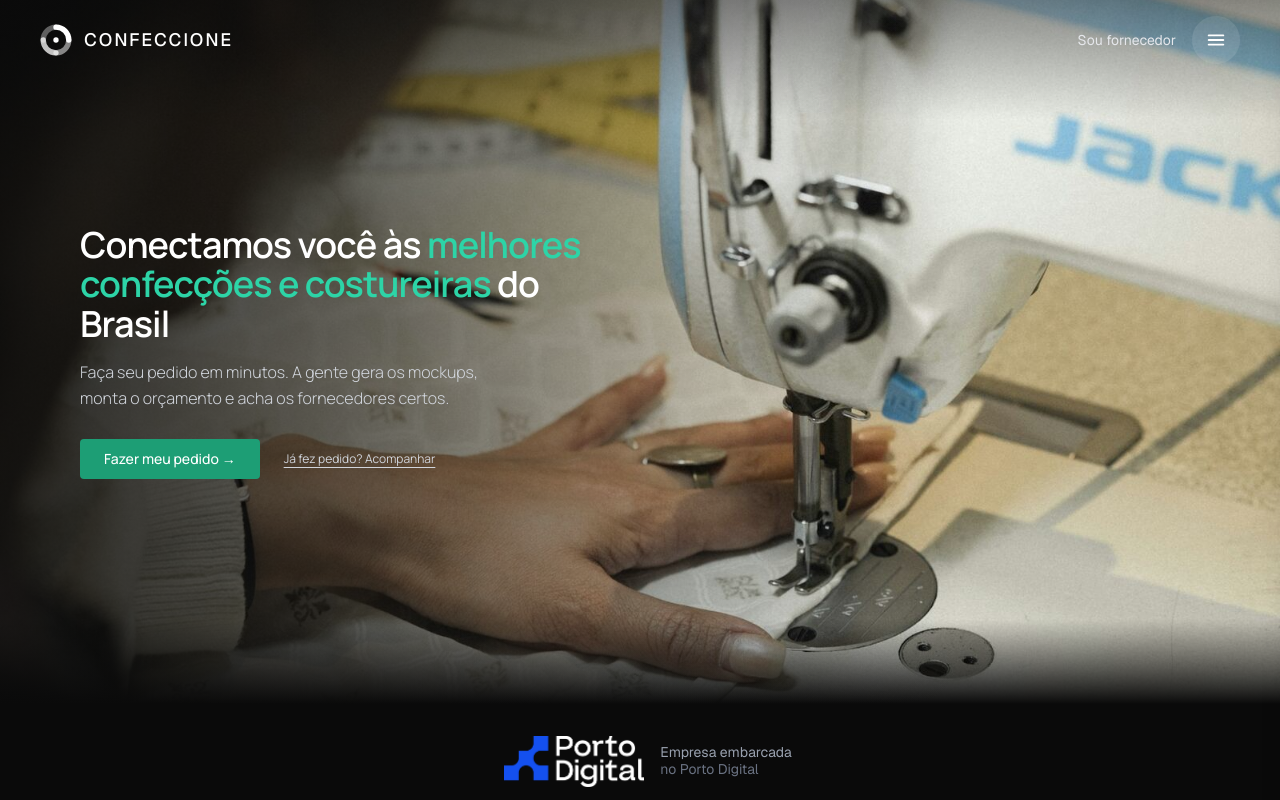
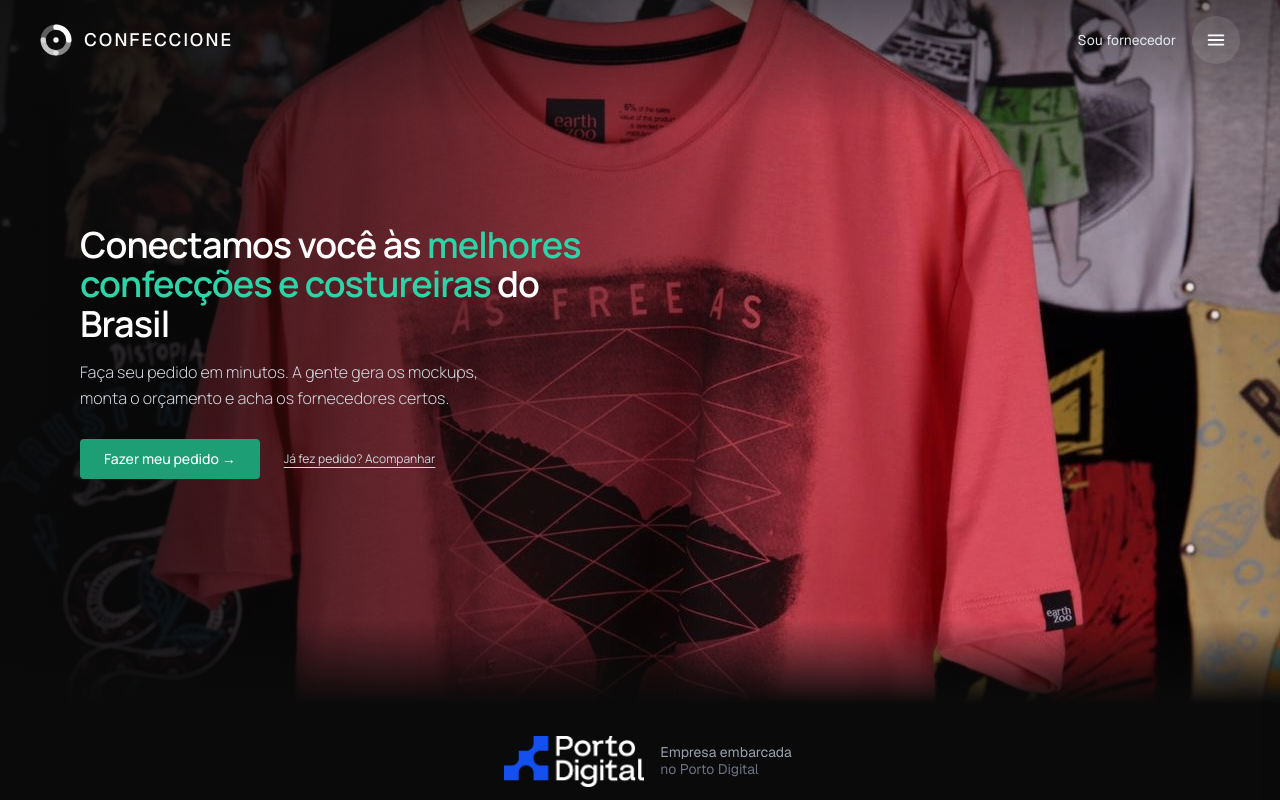
Before and after one commit to nandopons/confeccione, a Next.js app: page / in a window 1280 px wide. Shown: the top 800 px of the page. Built offline with nearby package versions, Linux system fonts and the light colour scheme; no server answers.

Commit message:
style(home): recupera a foto da camiseta estampada (hero-estampa) no banner (#118)

```diff
--- a/app/page.tsx
+++ b/app/page.tsx
@@ -15,13 +15,13 @@ export default function Home() {
         {/* Foto em tela cheia (desktop e mobile) */}
         <div className="absolute inset-0 z-0">
           <Image
-            src="/hero/hero-costura.jpg"
-            alt="Costureira trabalhando em máquina de costura industrial — confecção profissional"
+            src="/hero/hero-estampa.jpg"
+            alt="Camiseta estampada em destaque numa arara de camisetas — confecção e estamparia"
             fill
             preload
             quality={85}
             sizes="100vw"
-            className="object-cover object-[50%_55%]"
+            className="object-cover object-[50%_45%]"
           />
         </div>
 
```
